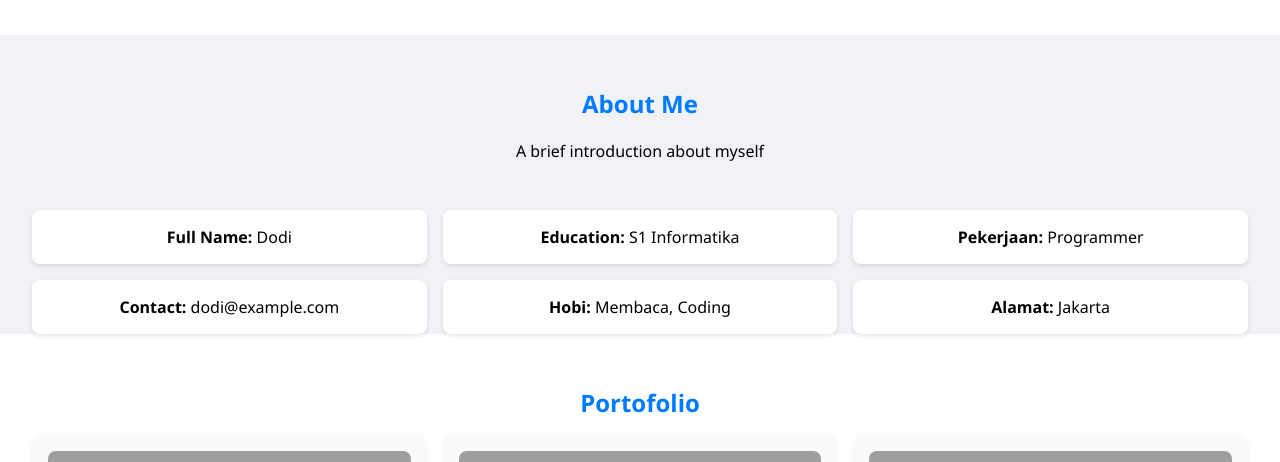
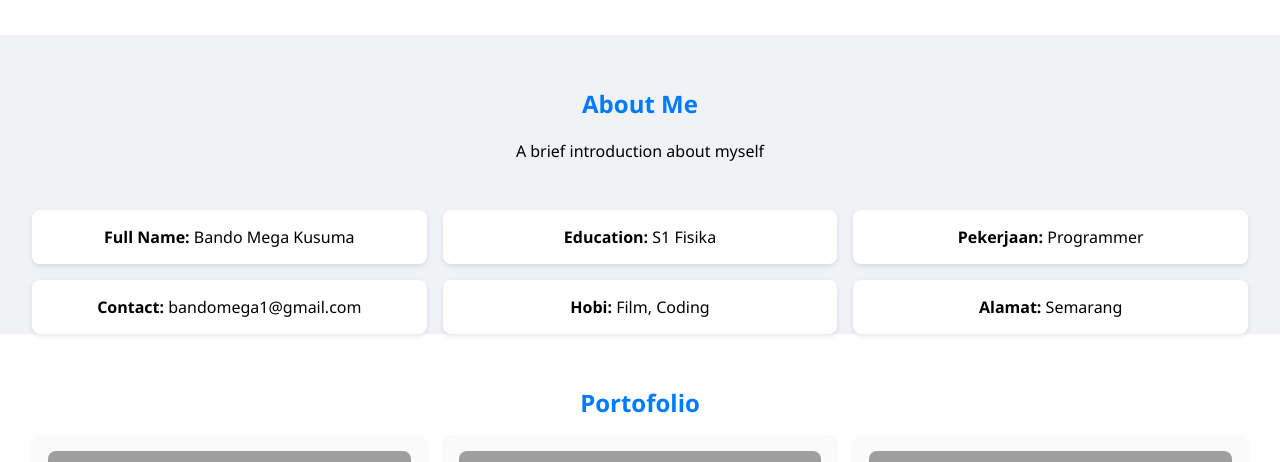
Before and after one commit to bando9/fs-batch4, a PHP site: page /materi-2/tugas-2.html in a window 1280 px wide. Shown: the part 399-861 px from the top of the page. Run offline with PHP 8.4, Linux system fonts and the light colour scheme; grey boxes are pictures that could not be loaded.

Commit message:
update personal information

```diff
--- a/materi-2/style.css
+++ b/materi-2/style.css
@@ -3,6 +3,7 @@ body {
   margin: 0;
   padding: 0;
   background: #f0f2f5;
+  scroll-behavior: smooth;
 }
 
 header {
--- a/materi-2/tugas-2.html
+++ b/materi-2/tugas-2.html
@@ -43,12 +43,12 @@
 
     <!-- Biodata Grid -->
     <div class="biodata-grid">
-      <div><strong>Full Name:</strong> Dodi</div>
-      <div><strong>Education:</strong> S1 Informatika</div>
+      <div><strong>Full Name:</strong> Bando Mega Kusuma</div>
+      <div><strong>Education:</strong> S1 Fisika</div>
       <div><strong>Pekerjaan:</strong> Programmer</div>
-      <div><strong>Contact:</strong> dodi@example.com</div>
-      <div><strong>Hobi:</strong> Membaca, Coding</div>
-      <div><strong>Alamat:</strong> Jakarta</div>
+      <div><strong>Contact:</strong> bandomega1@gmail.com</div>
+      <div><strong>Hobi:</strong> Film, Coding</div>
+      <div><strong>Alamat:</strong> Semarang</div>
     </div>
 
     <!-- Portofolio -->
```
